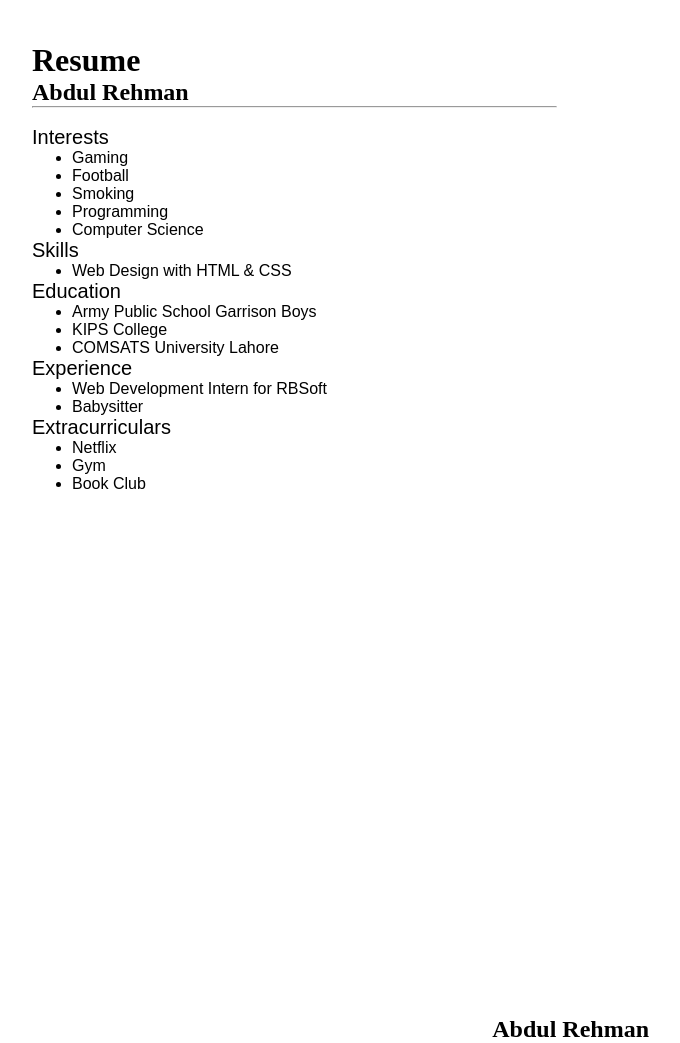
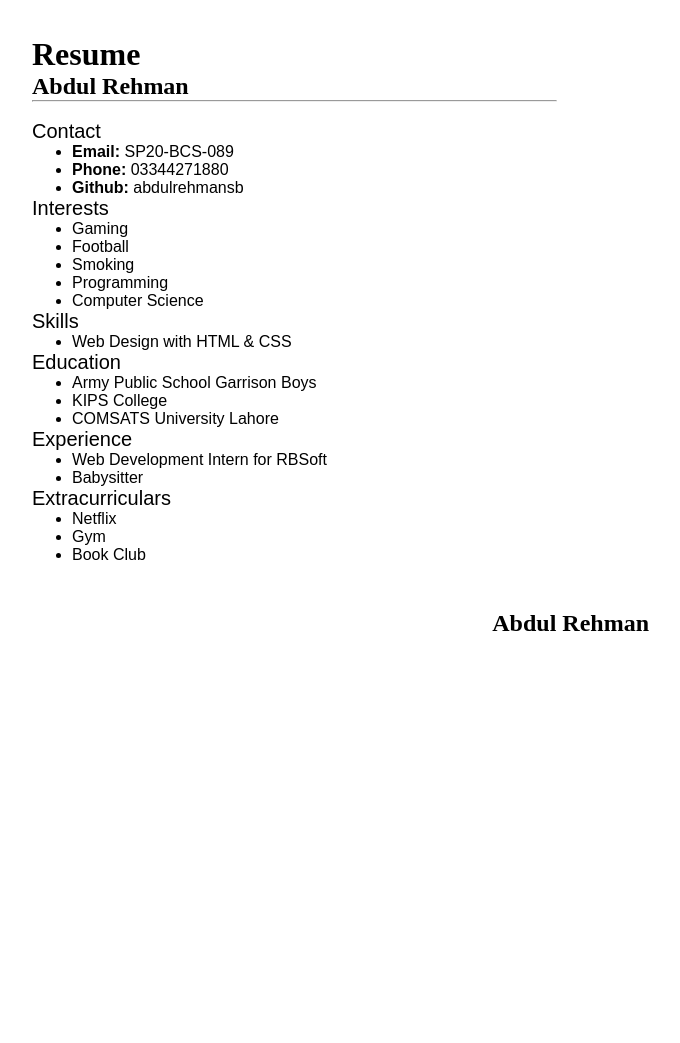
Before and after one commit to abdulrehmansb/SP20-BCS-089, a PHP site: page /Lab-1.html in a window 1280 px wide. Shown: the whole page, without its empty margins (313-993 px from the left). After the commit the page ends 631 px from the top, so only its background shows below. Run offline with PHP 8.4, Linux system fonts and the light colour scheme.

Commit message:
Contact info is included now.

```diff
--- a/Lab-1/Lab-1.css
+++ b/Lab-1/Lab-1.css
@@ -17,10 +17,10 @@ div {
 
 .stuff {
   display: inline-block;
-  margin-top: 6px;
+  margin-top: 0%;
   margin-left: 55px;
   width: 75%;
-  height: 1000px;
+  height: 600px;
 }
 
 p,
--- a/Lab-1/Lab-1.html
+++ b/Lab-1/Lab-1.html
@@ -16,6 +16,18 @@
       <h2>Abdul Rehman</h2>
       <hr />
       <br />
+      <p class="head">Contact</p>
+      <ul>
+        <li>
+          <text><b>Email:</b> SP20-BCS-089</text>
+        </li>
+        <li>
+          <text><b>Phone:</b> 03344271880</text>
+        </li>
+        <li>
+          <text><b>Github:</b> abdulrehmansb</text>
+        </li>
+      </ul>
       <p class="head">Interests</p>
       <ul>
         <li>Gaming</li>
```
